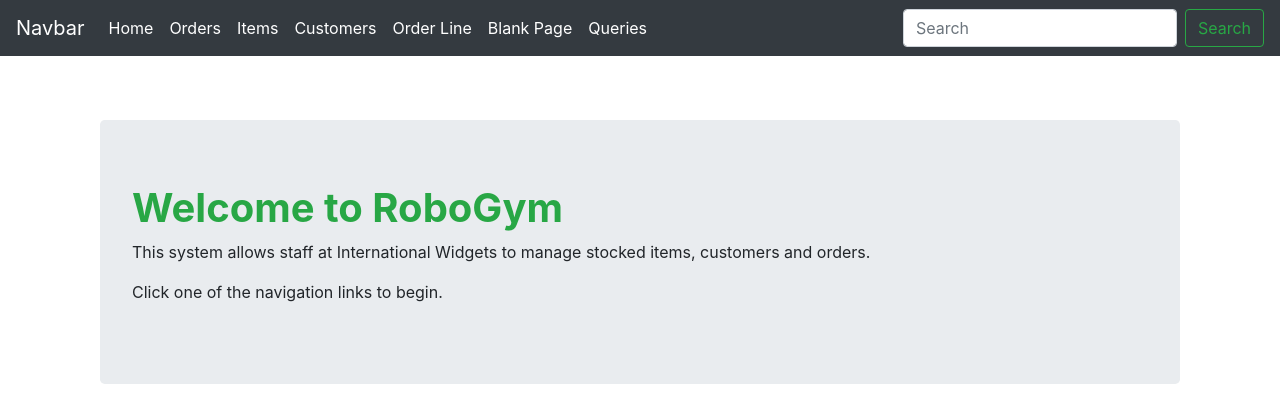
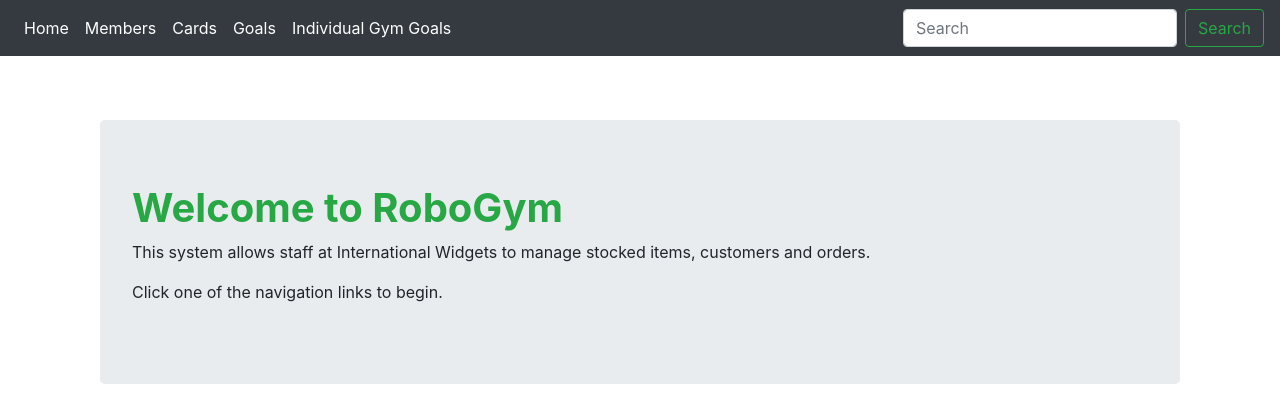
Before and after one commit to himanshu-bisht/robogym-prototype-herts, a CodeIgniter app: page /codeigniter/ in a window 1280 px wide. Shown: the top 420 px of the page. Run offline with CodeIgniter, Linux system fonts and the light colour scheme.

Commit message:
Added views for all tables

```diff
--- a/application/views/items_view.php
+++ b/application/views/card_view.php
@@ -15,7 +15,7 @@ foreach($css_files as $file): ?>
 </head>
 <body>
 
-<h1>Items</h1>
+<h1>Cards</h1>
     <div>
 		<?php echo $output; ?>
     </div>
--- a/application/views/cust_view.php
+++ b/application/views/goal_view.php
@@ -15,7 +15,7 @@ foreach($css_files as $file): ?>
 </head>
 <body>
 
-<h1>Customers</h1>
+<h1>Goals</h1>
     <div>
 		<?php echo $output; ?>
     </div>
--- a/application/views/header.php
+++ b/application/views/header.php
@@ -20,10 +20,10 @@
 <!-- THIS IS WHERE CUSTOM CODE GOES-->
 
 <nav class="navbar navbar-expand-lg navbar-dark bg-dark">
-  <a class="navbar-brand" href="#">Navbar</a>
+  <!-- <a class="navbar-brand" href="#">Navbar</a>
   <button class="navbar-toggler" type="button" data-toggle="collapse" data-target="#navbarTogglerDemo02" aria-controls="navbarTogglerDemo02" aria-expanded="false" aria-label="Toggle navigation">
     <span class="navbar-toggler-icon"></span>
-  </button>
+  </button> -->
 
   <div class="collapse navbar-collapse" id="navbarTogglerDemo02">
     <ul class="navbar-nav mr-auto mt-2 mt-lg-0">
@@ -31,24 +31,24 @@
         <a class="nav-link" href='<?php echo site_url('')?>'>Home <span class="sr-only">(current)</span></a>
       </li>
 			<li class="nav-item active">
-        <a class="nav-link" href='<?php echo site_url('main/orders')?>'>Orders</a>
+        <a class="nav-link" href='<?php echo site_url('main/GymMember')?>'>Members</a>
       </li>
 			<li class="nav-item active">
-        <a class="nav-link" href='<?php echo site_url('main/items')?>'>Items </a>
+        <a class="nav-link" href='<?php echo site_url('main/GymCard')?>'>Cards</a>
       </li>
 			<li class="nav-item active">
-        <a class="nav-link" href='<?php echo site_url('main/customers')?>'>Customers</a>
+        <a class="nav-link" href='<?php echo site_url('main/GymGoals')?>'>Goals</a>
       </li>
 			<li class="nav-item active">
-        <a class="nav-link" href='<?php echo site_url('main/orderline')?>'>Order Line</a>
+        <a class="nav-link" href='<?php echo site_url('main/IndividualGymGoals')?>'>Individual Gym Goals</a>
       </li>
 
-			<li class="nav-item active">
+			<!-- <li class="nav-item active">
 				<a class="nav-link" href='<?php echo site_url('main/blank')?>'>Blank Page</a>
 			</li>
 			<li class="nav-item active">
 				<a class="nav-link" href='<?php echo site_url('main/querynav')?>'>Queries</a>
-			</li>
+			</li> -->
 		</ul>
 
 
--- a/application/views/orderline_view.php
+++ b/application/views/individual_goal_view.php
@@ -15,7 +15,7 @@ foreach($css_files as $file): ?>
 </head>
 <body>
 
-<h1>Order Line</h1>
+<h1>Individual Goals</h1>
     <div>
 		<?php echo $output; ?>
     </div>
--- a/application/views/orders_view.php
+++ b/application/views/mem_view.php
@@ -15,7 +15,7 @@ foreach($css_files as $file): ?>
 </head>
 <body>
 
-<h1>Orders</h1>
+<h1>Members</h1>
     <div>
 		<?php echo $output; ?>
     </div>
```
